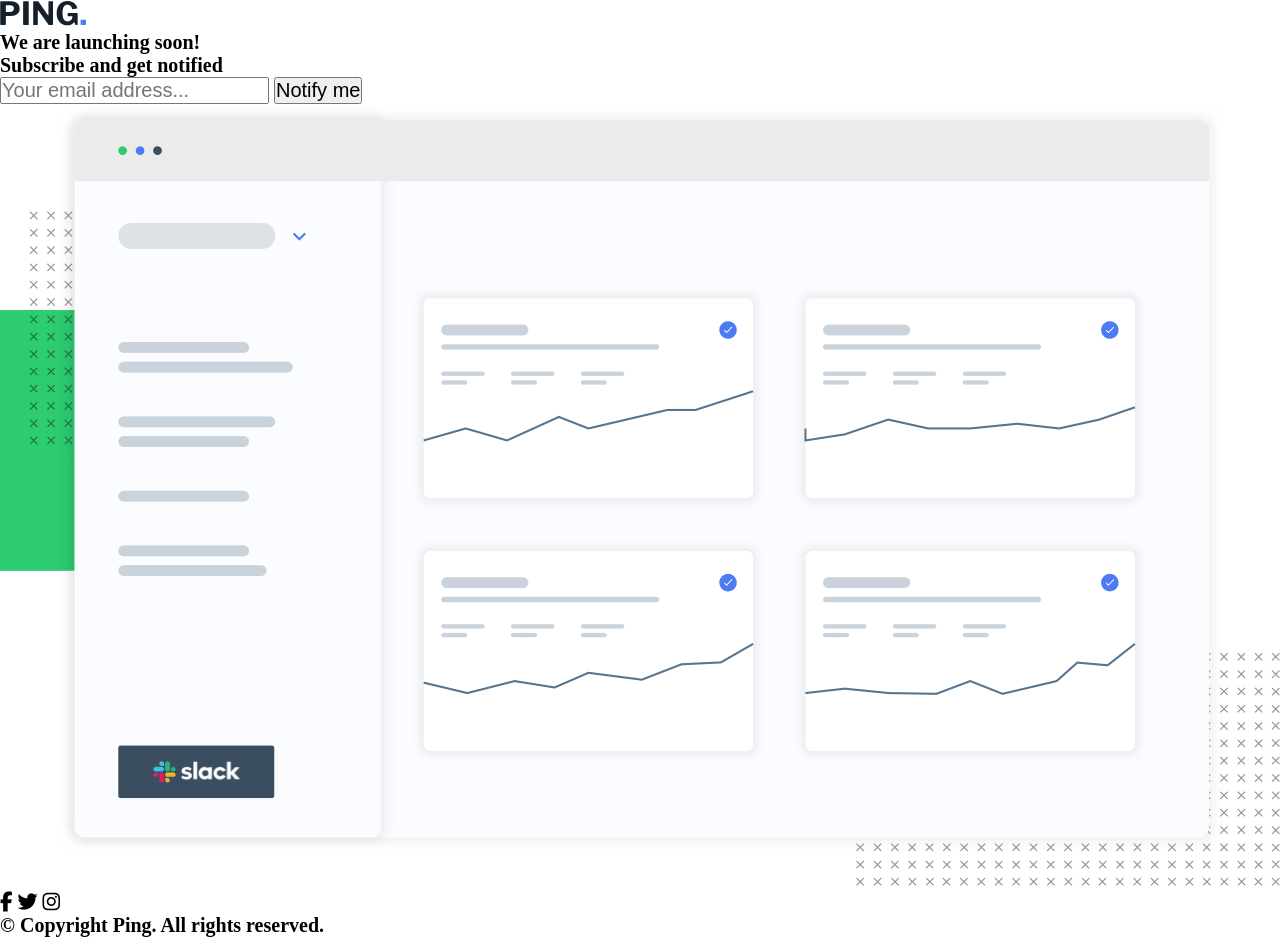
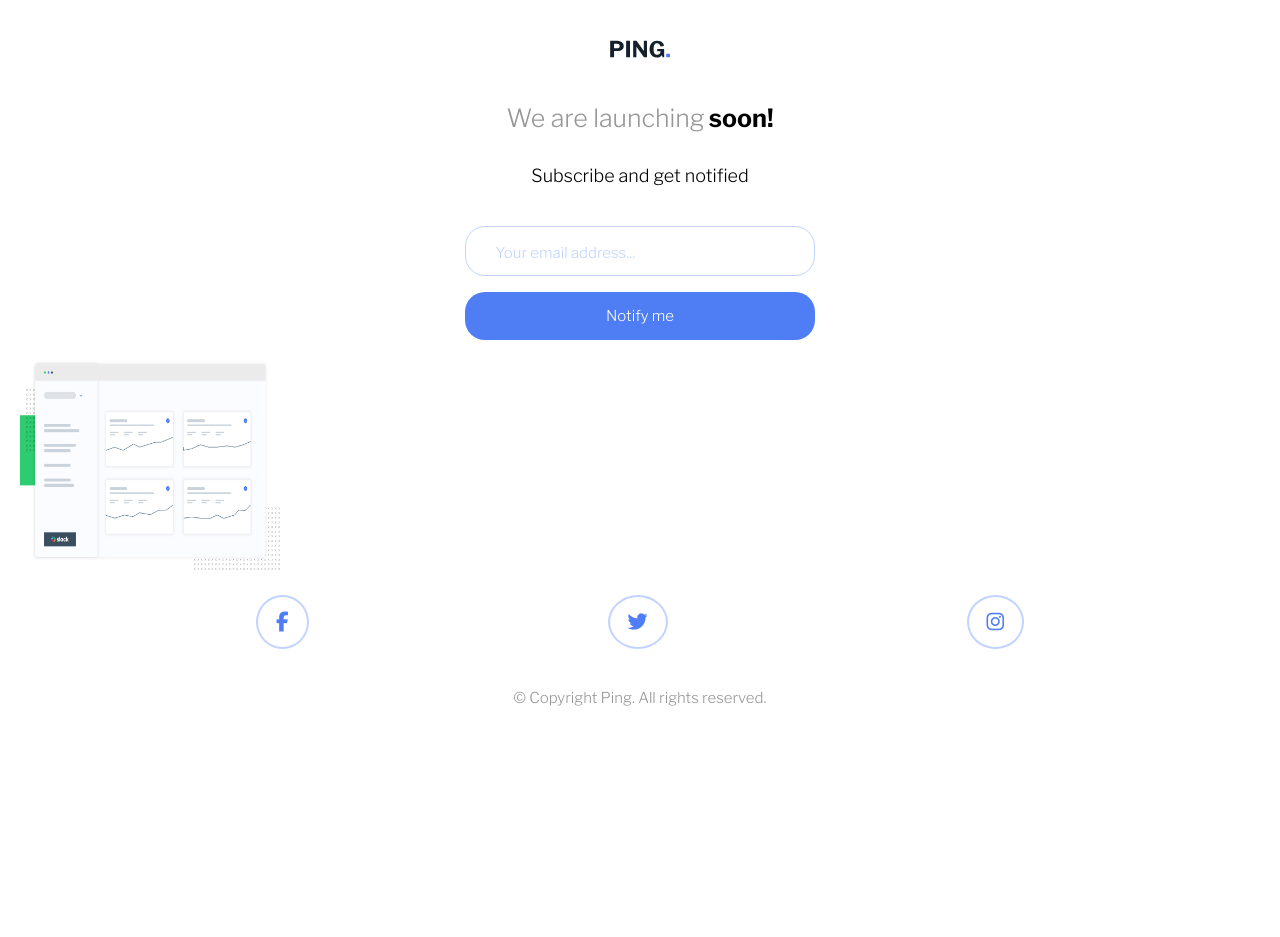
Before and after one commit to Victor-Canavate/ping-coming-soon-page-master, a plain HTML site: page index.html in a window 1280 px wide. After the commit the page ends 800 px from the top, so only its background shows below. Drawn offline with nearby package versions, Linux system fonts and the light colour scheme.

Commit message:
atualizando arquivos do projeto

```diff
--- a/assets/style.css
+++ b/assets/style.css
@@ -14,4 +14,113 @@
     margin: 0;
     box-sizing: border-box;
     font-size: 20px;
+    font-family: var(--font);
 }
+
+.introduction {
+    display: flex;
+    flex-direction: column;
+    justify-content: center;
+    align-items: center;
+    text-align: center;
+}
+
+#ping-img {
+    margin: 5vh 0;
+    width: 60px;
+}
+
+.introduction h2 {
+    margin-bottom: 4vh;
+}
+
+#launching {
+    font-weight: lighter;
+    color: var(--gray);
+    font-size: 25px;
+}
+
+#soon {
+    color: black;
+    font-weight: bolder;
+    font-size: 25px;
+}
+
+.introduction h3 {
+    font-weight: 300;
+    font-size: 18px;
+}
+
+.subscribe {
+    display: flex;
+    flex-direction: column;
+    justify-content: center;
+    align-items: center;
+    text-align: center;
+    margin-top: 5vh;
+}
+
+#input-email {
+    border: 1.5px solid var(--paleBlue);
+    padding: 12px 5px;
+    border-radius: 20px;
+    width: 95%;
+    margin-bottom: 2vh
+}
+
+#input-email::placeholder {
+    font-size: 15px;
+    color: var(--paleBlue);
+    padding-left: 25px;
+}
+
+
+#button-submit {
+    border-radius: 20px;
+    width: 95%;
+    font-size: 15px;
+    color: white;
+    background-color: var(--blue);
+    border: none;
+    padding: 15px;
+}
+
+#dashboard-img {
+    width: 300px;
+    height: 250px;
+    text-align: center;
+    margin: 0 auto;
+    padding: 20px;
+}
+
+footer {
+    display: flex;
+    flex-direction: column;
+    justify-content: center;
+    align-items: center;
+    text-align: center;
+}
+
+.social-media {
+    display: flex;
+    justify-content: space-between;
+    width: 60%;
+    text-align: center;
+    margin-bottom: 5vh;
+}
+
+.fa-brands {
+    color: var(--blue);
+    border-radius: 100%;
+    border: 2px solid var(--paleBlue);
+    padding: 15px 18px;
+    text-align: center;
+}
+
+footer h4 {
+    width: 100%;
+    font-size: 15px;
+    color: var(--gray);
+    font-weight: lighter;
+    margin-bottom: 5vh;
+}
--- a/index.html
+++ b/index.html
@@ -10,20 +10,20 @@
 </head>
 <body>
     <main>
-        <h1><img src="assets/images/logo.svg"></h1>
         <section class="introduction">
-            <h2>We are launching <span id="soon">soon!</span></h2>
+            <h1><img id="ping-img" src="assets/images/logo.svg"></h1>
+            <h2><span id="launching">We are launching</span> <span id="soon">soon!</span></h2>
             <h3>Subscribe and get notified</h3>
         </section>
 
         <section class="subscribe">
             <form>
-                <input type="text" placeholder="Your email address...">
-                <button type="submit">Notify me</button>
+                <input id="input-email" type="text" placeholder="Your email address...">
+                <button id="button-submit" type="submit">Notify me</button>
             </form>
         </section>
 
-        <img src="./assets/images/illustration-dashboard.png">
+        <img id="dashboard-img" src="./assets/images/illustration-dashboard.png">
     </main>
 
     <footer>
```
